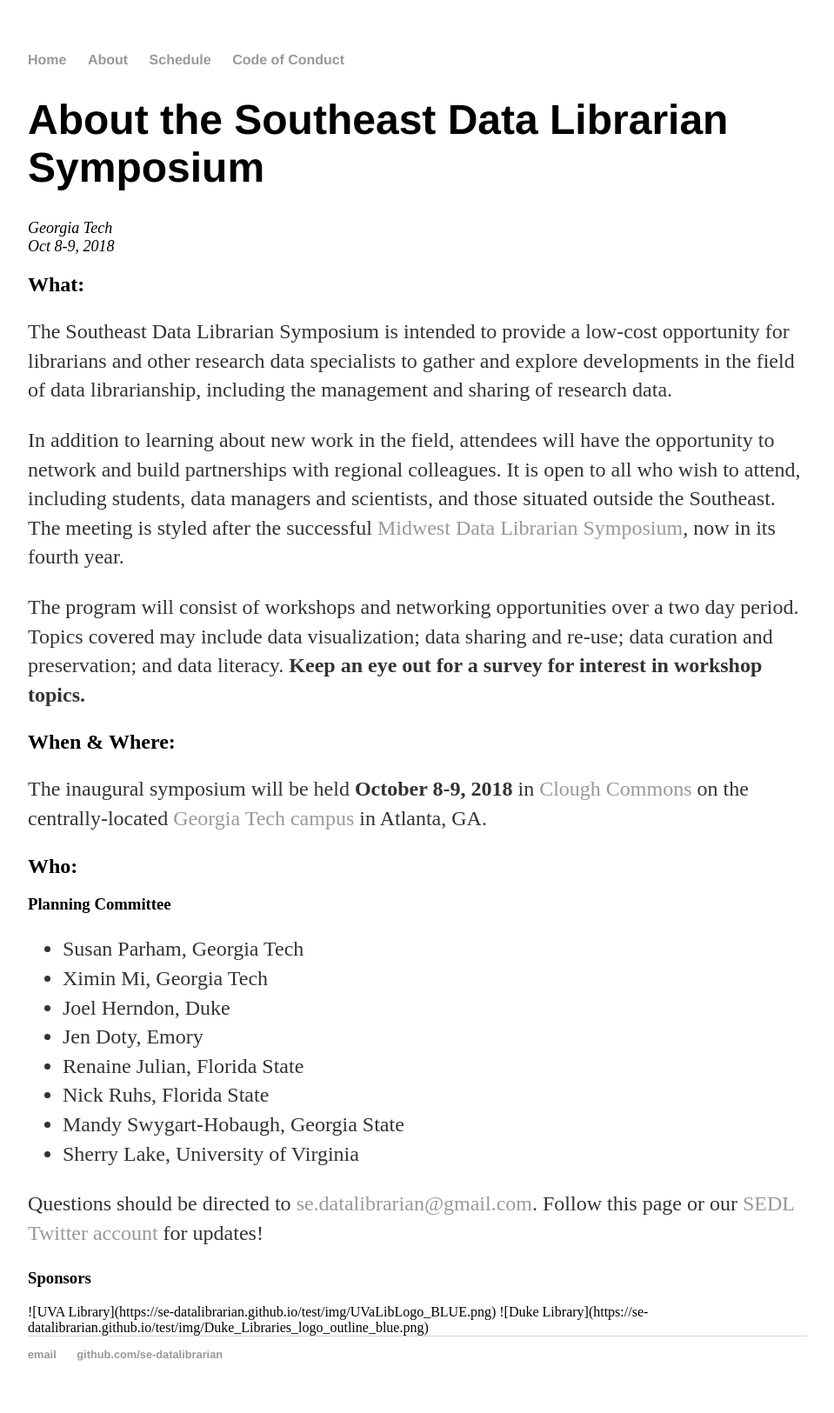
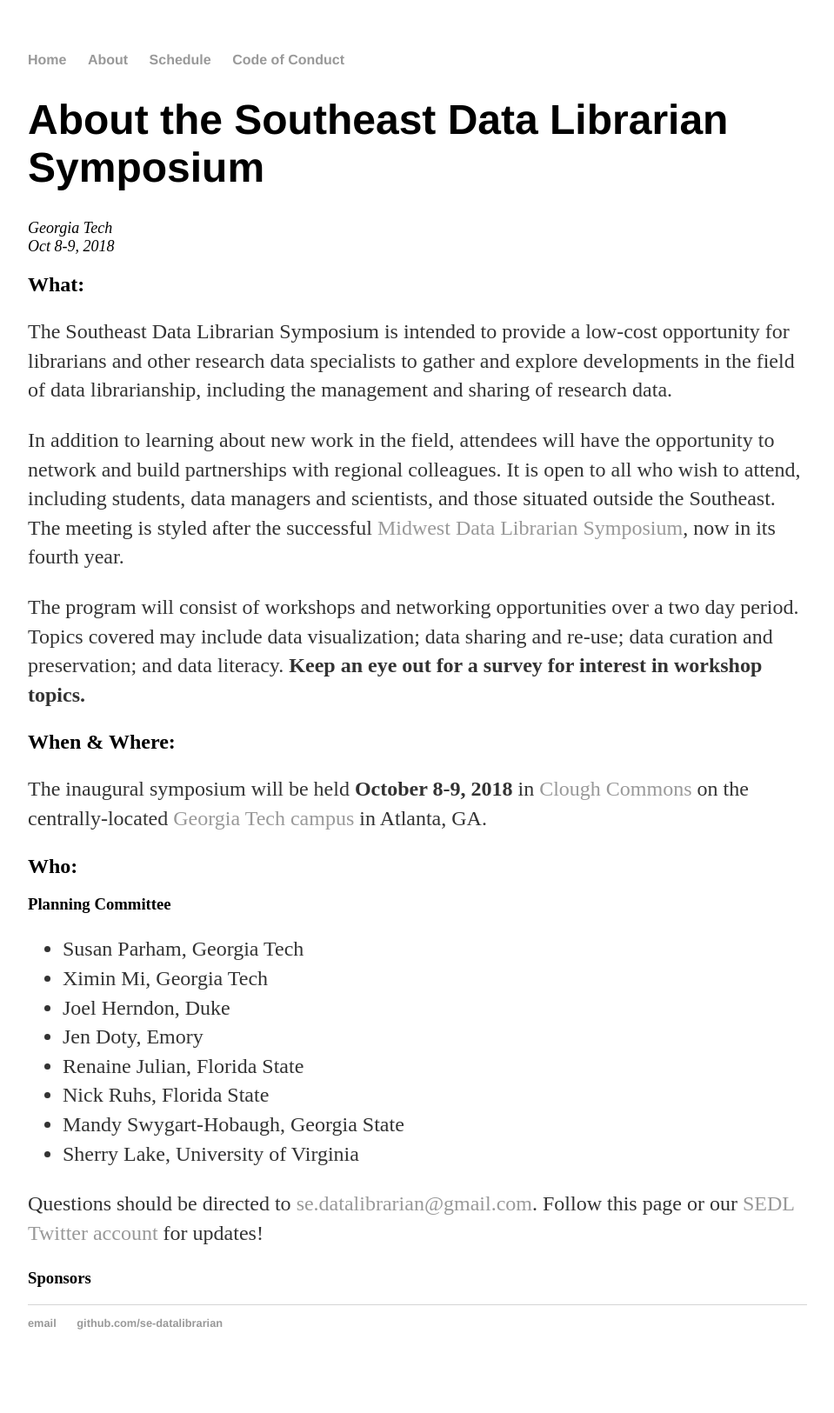
Before and after one commit to se-datalibrarian/test, a Jekyll site: the page built from about/index.html, in a window 1280 px wide. Shown: the whole page at 87% size, without its empty margins (160-1119 px from the left). Built offline with Jekyll 4.4.1, drawn with Linux system fonts in a browser that asks for light colours; after the commit the page ends 1589 px from its top, so only the background shows below that.

Commit message:
remove md lines

```diff
--- a/about/index.html
+++ b/about/index.html
@@ -39,9 +39,5 @@
 
 	        <h3>Sponsors</h3>
 
-![UVA Library]({{"/img/UVaLibLogo_BLUE.png" | absolute_url}})
-
-![Duke Library]({{"/img/Duke_Libraries_logo_outline_blue.png" | absolute_url}})
-
 
     		</div><!-- /.blurb -->
```
